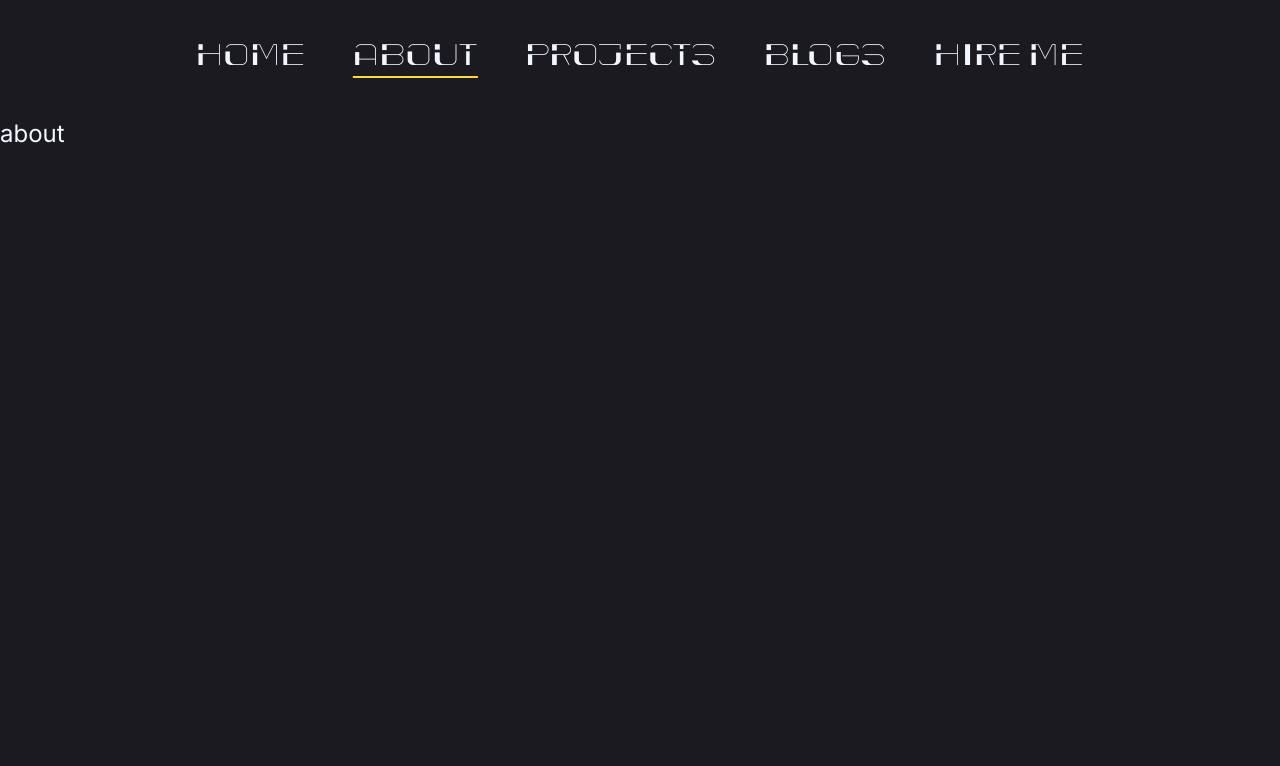
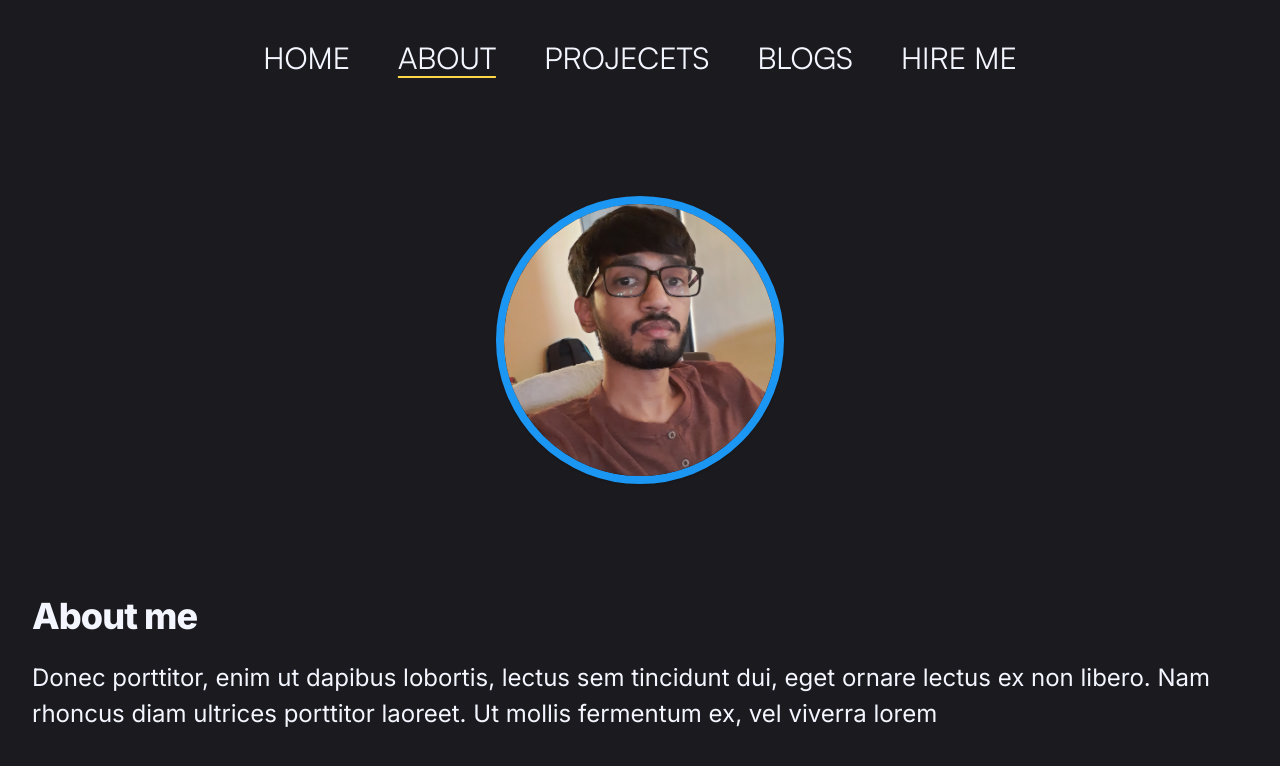
Before and after one commit to Bhargavoza1/my-portfolio, a Next.js app: page /about in a window 1280 px wide. Shown: the top 766 px of the page. Built offline with nearby package versions, Linux system fonts and the light colour scheme.

Commit message:
font satosi and about page

```diff
--- a/src/app/(landing)/page.tsx
+++ b/src/app/(landing)/page.tsx
@@ -8,9 +8,9 @@ import SocialMedia from "@/components/SocialMedia";
 
 const Typewriter = dynamic(() => import('../../components/Typewriter'), {ssr: false})
 
-const myfont = localFont({src: "../../components/fonts/ron-ron-regular-400.ttf"})
+//const myfont = localFont({src: "../../components/fonts/ron-ron-regular-400.ttf"})
 
-//const myfont = localFont({src:"../../components/fonts/OTF/Satoshi-Black.otf"})
+const myfont = localFont({src:"../../components/fonts/OTF/Satoshi-Bold.otf"})
 
 
 export default function Home() {
@@ -36,7 +36,7 @@ export default function Home() {
     </div>*/}
 
 
-            <div className=' px-5 2xl:px-[300px]  pt-[60px] landscape:pt-[20px]  myimg:pt-0 text-justify   grid  space-y-8 lg:space-y-12 '>
+            <div className=' px-5 2xl:px-[300px]  pt-[60px] landscape:pt-[20px]  myimg:pt-0     grid  space-y-8 lg:space-y-12 '>
                 <h1 className='  text-xl lg:text-5xl md:text-3xl ' style={myfont.style}>
                     I AM&nbsp;
                     <Typewriter textclass='text-[#ffd646]' cursorclass='bg-[#ffd646]'
@@ -44,7 +44,7 @@ export default function Home() {
                                 writeDelay={120} readDelay={1000} eraseDelay={70}/>
                 </h1>
                 <p className='  max-w-[1100px] text-lg   lg:text-3xl  md:text-xl  ' style={myfont.style}>I convert code into
-                    innovation and bring virtual world into existence </p>
+                    innovation and bring virtual world into existence. </p>
 
 
               <SocialMedia/>
--- a/src/app/(section)/about/page.tsx
+++ b/src/app/(section)/about/page.tsx
@@ -1,9 +1,46 @@
 import React from 'react';
-
+import SocialMedia from "@/components/SocialMedia";
+import Image from 'next/image'
 function About( ):React.JSX.Element {
     return (
 
-        <div>about</div>
+        <div id="about" className="flex flex-col justify-center  ">
+            <div className="mt-10  max-w-full flex justify-center px-4 sm:mt-12 sm:px-6 md:mt-16 lg:mt-20 lg:px-8  ">
+                <div className="h-64 w-64 lg:h-72 lg:w-72  relative ">
+                <Image
+                    className='shadow rounded-full max-w-full h-auto align-middle border-[#1b96f3] border-8'
+                    src="/Bhargav.jpg"
+                    layout="fill" // required
+                    alt="Picture of the author"
+                />
+            </div>
+            </div>
+
+            <div className="  flex justify-center ">
+                <div className="relative z-10 pb-8   sm:pb-16 md:pb-20  lg:w-full lg:pb-28 xl:pb-32">
+
+
+
+
+                    <main className="mt-10 mx-auto max-w-7xl px-4 sm:mt-12 sm:px-6 md:mt-16 lg:mt-20 lg:px-8 xl:mt-28">
+                        <div className="sm:text-center lg:text-left">
+                            <h2 className="my-6 text-2xl tracking-tight font-extrabold   sm:text-3xl md:text-4xl">
+                                About me
+                            </h2>
+
+                            <p>
+                                Donec porttitor, enim ut dapibus lobortis, lectus sem tincidunt dui, eget ornare lectus
+                                ex non
+                                libero. Nam rhoncus diam ultrices porttitor laoreet. Ut mollis fermentum ex, vel viverra
+                                lorem
+
+                            </p>
+                        </div>
+                    </main>
+                </div>
+            </div>
+
+        </div>
     );
 }
 
--- a/src/components/NavBar.tsx
+++ b/src/components/NavBar.tsx
@@ -7,8 +7,8 @@ import {Sheet, SheetContent, SheetTrigger } from "@/components/ui/sheet"
 import localFont from "next/font/local";
 
 
-const myfont = localFont({src: "./fonts/cyber.bold-book.ttf"})
-//const myfont = localFont({src:"./fonts/OTF/Satoshi-Black.otf"})
+//const myfont = localFont({src: "./fonts/cyber.bold-book.ttf"})
+const myfont = localFont({src:"./fonts/OTF/Satoshi-Regular.otf"})
 const MyLink = ({href, title, className, spanclass = ' '}: {
     href: string,
     title: string,
@@ -51,11 +51,11 @@ function NavBar() {
 
             <div>
                 <nav className="hidden  myimg:px-32 py-[40px]   md:flex md:w-full        ">
-                    <MyLink href="/" title="Home" className='lg:mr-6 sm:mr-3.5' spanclass=' left-[50%] translate-x-[-50%]'/>
-                    <MyLink href="/about" title="About" className='lg:mx-6 sm:mx-3.5' spanclass='left-[50%] translate-x-[-50%] '/>
-                    <MyLink href="/projects" title="Projects" className='lg:mx-6 sm:mx-3.5 ' spanclass='left-[50%] translate-x-[-50%] '/>
-                    <MyLink href="/blogs" title="Blogs" className='lg:mx-6 sm:mx-3.5' spanclass='left-[50%] translate-x-[-50%] '/>
-                    <MyLink href="/hireme" title="Hire&nbsp;Me" className='lg:ml-6 sm:ml-3.5' spanclass=' left-[50%] translate-x-[-50%]'/>
+                    <MyLink href="/" title="HOME" className='lg:mr-6 sm:mr-3.5' spanclass=' left-[50%] translate-x-[-50%]'/>
+                    <MyLink href="/about" title="ABOUT" className='lg:mx-6 sm:mx-3.5' spanclass='left-[50%] translate-x-[-50%] '/>
+                    <MyLink href="/projects" title="PROJECETS" className='lg:mx-6 sm:mx-3.5 ' spanclass='left-[50%] translate-x-[-50%] '/>
+                    <MyLink href="/blogs" title="BLOGS" className='lg:mx-6 sm:mx-3.5' spanclass='left-[50%] translate-x-[-50%] '/>
+                    <MyLink href="/hireme" title="HIRE&nbsp;ME" className='lg:ml-6 sm:ml-3.5' spanclass=' left-[50%] translate-x-[-50%]'/>
                 </nav>
             </div>
 
@@ -72,15 +72,15 @@ function NavBar() {
                         <div className='bg-[#1b96f3]     h-full text-[#1a1a1f] p-0'>
                             <div className='   flex pt-[70px] items-center '>
                                 <nav className="grid   w-[10px]  space-y-10    ">
-                                    <MyLink href="/" title="Home" className='text-4xl  w-fit pl-1'
+                                    <MyLink href="/" title="HOME" className='text-4xl  w-fit pl-1'
                                             spanclass='left-[0] translate-x-[0]'/>
-                                    <MyLink href="/about" title="About" className='text-4xl w-fit pl-1'
+                                    <MyLink href="/about" title="ABOUT" className='text-4xl w-fit pl-1'
                                             spanclass='left-[0] translate-x-[0]'/>
-                                    <MyLink href="/projects" title="Projects" className='text-4xl w-fit pl-1'
+                                    <MyLink href="/projects" title="PROJECTS" className='text-4xl w-fit pl-1'
                                             spanclass='left-[0] translate-x-[0]'/>
-                                    <MyLink href="/blogs" title="Blogs" className='text-4xl w-fit pl-1'
+                                    <MyLink href="/blogs" title="BLOGS" className='text-4xl w-fit pl-1'
                                             spanclass='left-[0] translate-x-[0]'/>
-                                    <MyLink href="/hireme" title="Hire&nbsp;Me" className='text-4xl w-fit pl-1'
+                                    <MyLink href="/hireme" title="HIRE&nbsp;ME" className='text-4xl w-fit pl-1'
                                             spanclass='left-[0] translate-x-[0]'/>
                                 </nav>
                             </div>
--- a/src/components/Typewriter.tsx
+++ b/src/components/Typewriter.tsx
@@ -60,7 +60,7 @@ function Typewriter({
         <>
             <span className={`${textclass}`}>{currentText}</span>
             <span
-                className={`${cursorclass } box-border inline-block w-0.5 lg:w-1  md:ml-1 -mb-1.5 md:-mb-2.5 lg:-mb-3.5  h-7 md:h-9 lg:h-16 animate-typing will-change-transform`}
+                className={`${cursorclass } box-border inline-block w-0.5 lg:w-1 ml-0.5 md:ml-1 -mb-1.5 md:-mb-2.5 lg:-mb-3.5  h-7 md:h-9 lg:h-16 animate-typing will-change-transform`}
             ></span>
         </>
     );
```
